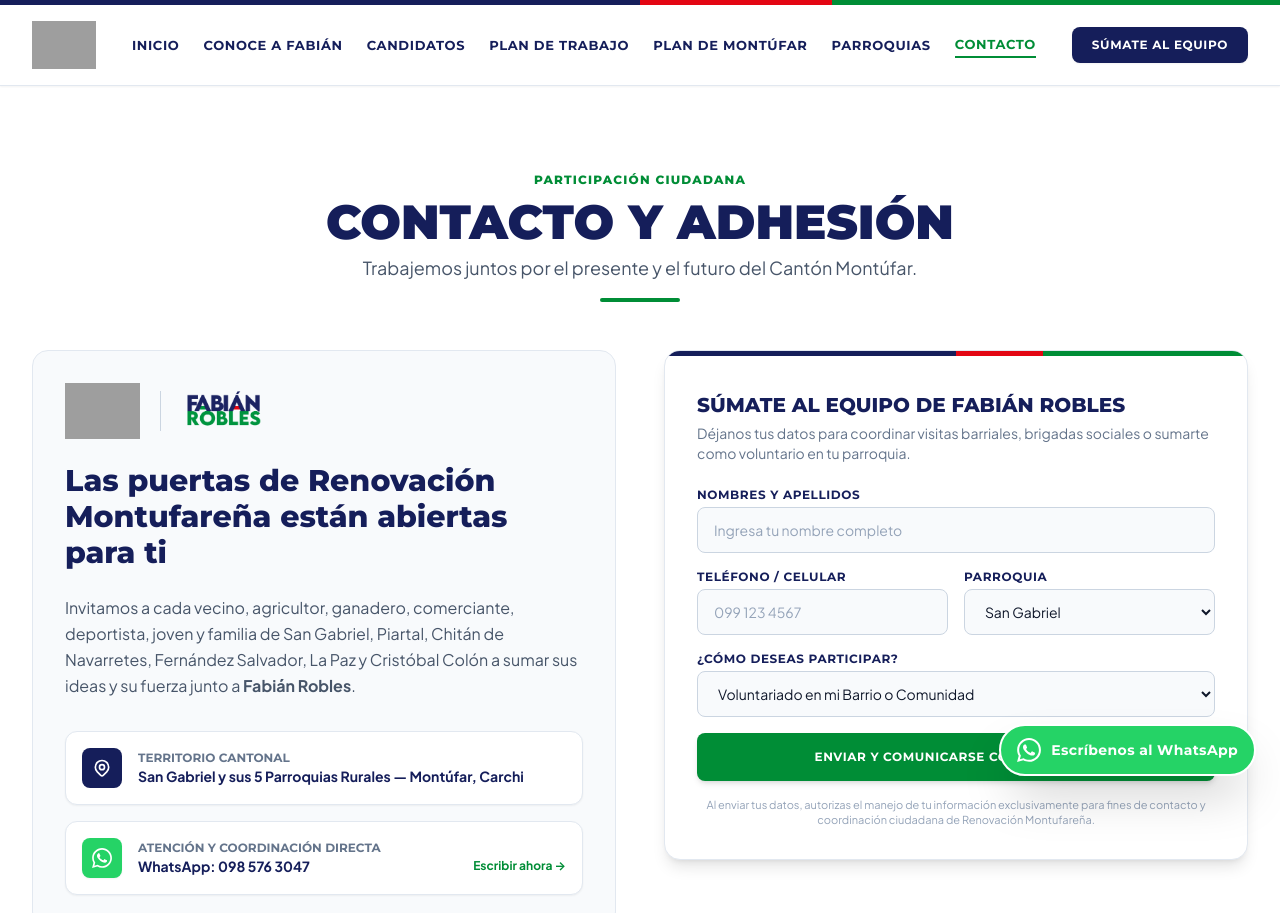
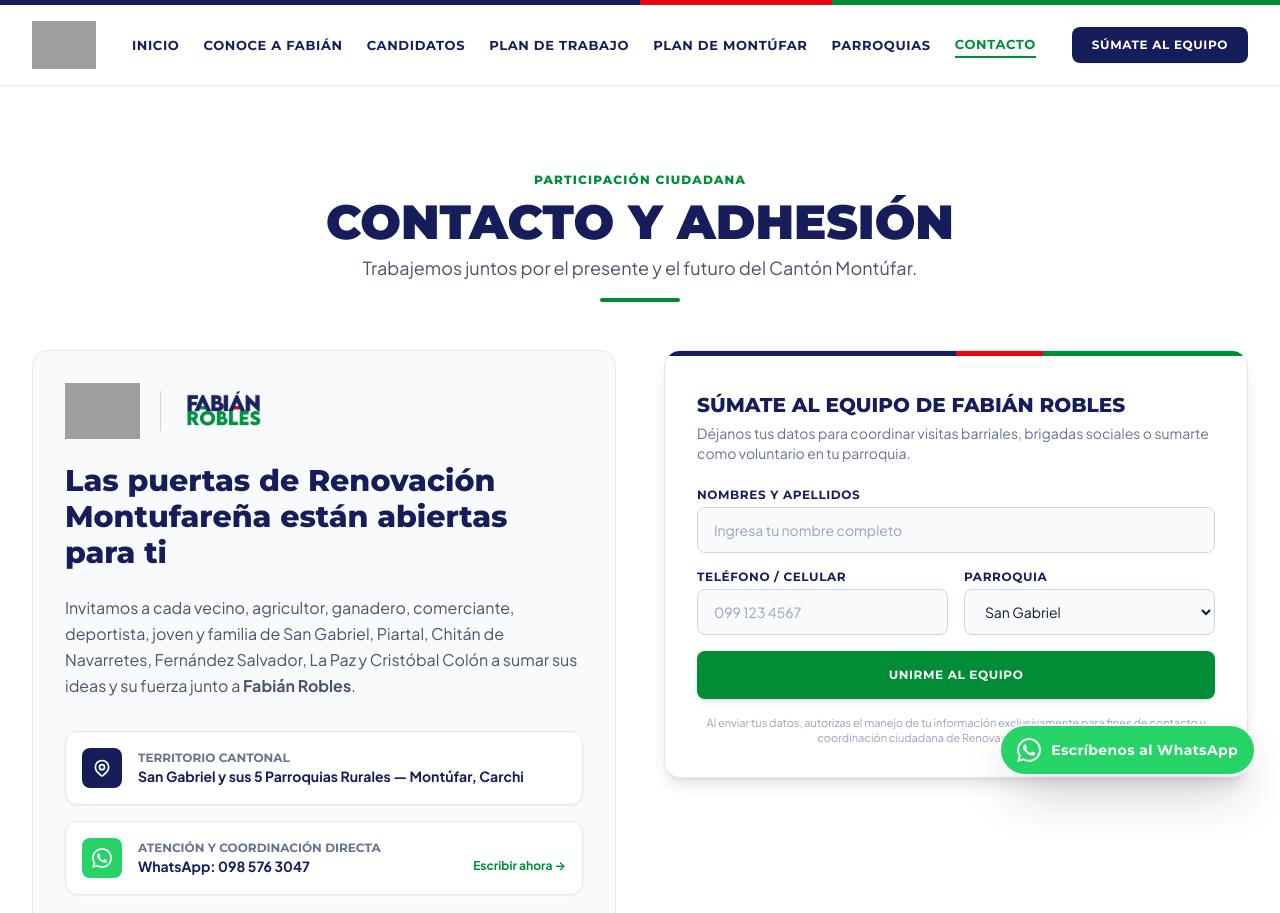
Before and after one commit to dilancoronado358-beep/renovacion-montufare-a, a plain HTML site: page contacto.html in a window 1280 px wide. Shown: the top 913 px of the page. Drawn offline with nearby package versions, Linux system fonts and the light colour scheme; grey boxes are pictures that could not be loaded; a web font is replaced by a local one.

Commit message:
fix: remove participation role select from contact form

```diff
--- a/contacto.html
+++ b/contacto.html
@@ -170,19 +170,8 @@
                 </div>
               </div>
 
-              <div>
-                <label for="volRole" class="block text-xs font-heading font-bold text-[#151E5A] uppercase tracking-wider mb-1">¿Cómo deseas participar?</label>
-                <select id="volRole" class="w-full px-4 py-3 rounded-lg bg-[#F8FAFC] border border-slate-300 text-slate-900 text-sm focus:outline-none focus:border-[#151E5A] focus:bg-white">
-                  <option value="Voluntariado y Trabajo en mi Barrio/Comunidad">Voluntariado en mi Barrio o Comunidad</option>
-                  <option value="Brigadas de Acción Social">Brigadas de Acción Social</option>
-                  <option value="Defensa del Voto (Control Electoral)">Defensa del Voto (Control Electoral)</option>
-                  <option value="Deporte y Juventud">Coordinación de Deporte y Juventud</option>
-                  <option value="Propuesta para el Cantón Montúfar">Presentar una idea o necesidad barrial</option>
-                </select>
-              </div>
-
-              <button type="submit" class="w-full py-4 rounded-lg bg-[#008D36] hover:bg-[#151E5A] text-white font-heading font-bold uppercase tracking-wider text-xs transition-all shadow-md">
-                Enviar y Comunicarse con el Equipo
+              <button type="submit" class="w-full py-4 rounded-lg bg-[#008D36] hover:bg-[#151E5A] text-white font-heading font-bold uppercase tracking-wider text-xs transition-all shadow-md mt-2">
+                Unirme al Equipo
               </button>
               <p class="text-[11px] text-slate-400 text-center mt-2.5 leading-snug">
                 Al enviar tus datos, autorizas el manejo de tu información exclusivamente para fines de contacto y coordinación ciudadana de Renovación Montufareña.
--- a/js/main.js
+++ b/js/main.js
@@ -368,14 +368,13 @@ function initVolunteerModal() {
       const name = document.getElementById('volName')?.value.trim() || 'Ciudadano/a';
       const phone = document.getElementById('volPhone')?.value.trim() || '';
       const parish = document.getElementById('volParish')?.value || 'San Gabriel';
-      const role = document.getElementById('volRole')?.value || 'Adhesión Ciudadana';
 
       // 1. Guardar en la base de datos de Supabase
       await guardarEnSupabase({
         nombre: name,
         telefono: phone,
         parroquia: parish,
-        rol: role,
+        rol: 'Voluntariado General',
         origen: 'pagina_contacto'
       });
 
```
